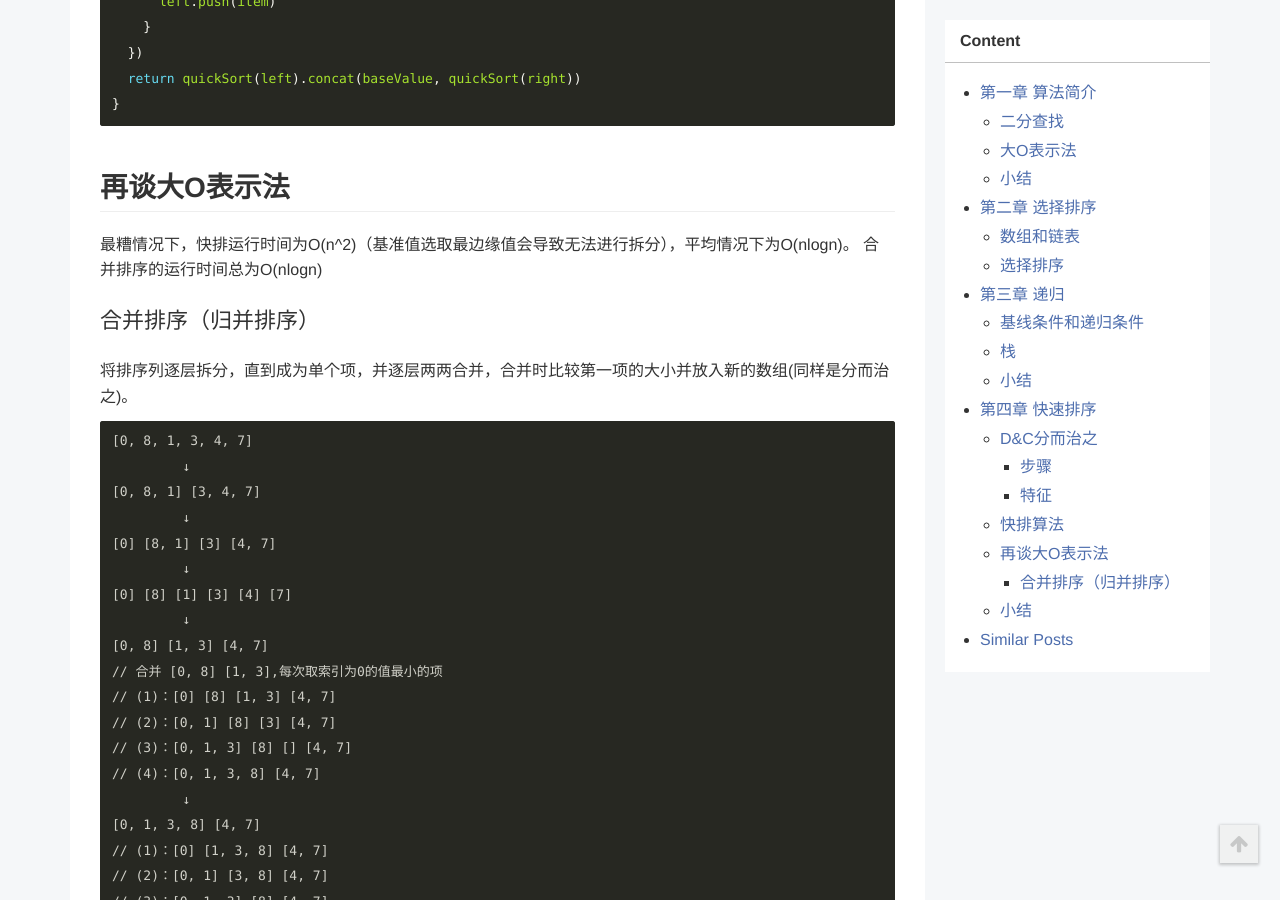
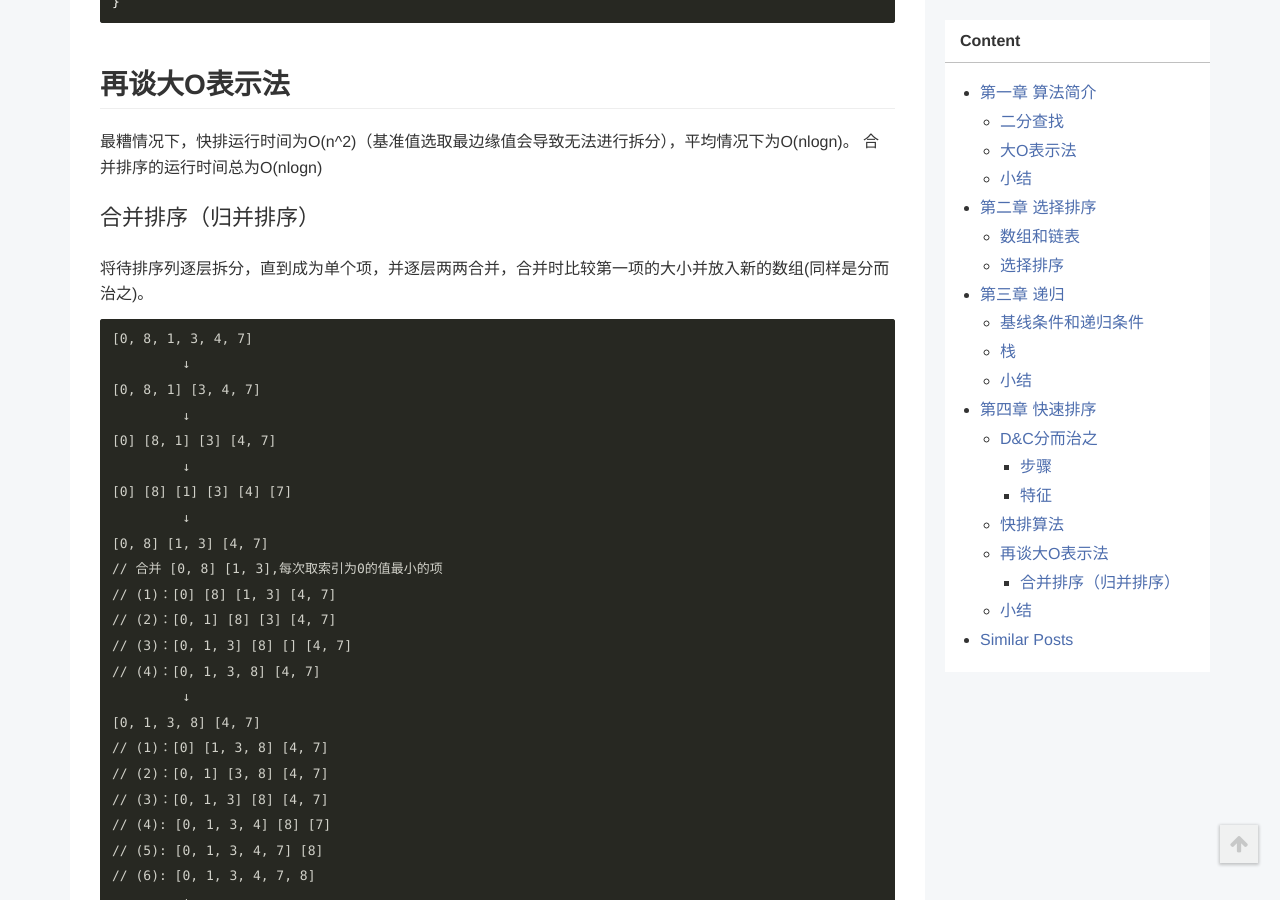
Before and after one commit to toBeTheLight/toBeTheLight.github.io, a Jekyll site: the page built from _posts/2017-11-20-算法图解1 大O表示法 递归与D&C.md, in a window 1280 px wide and 900 px high, scrolled down 3906 px. Built offline with Jekyll 4.4.1, drawn with Linux system fonts in a browser that asks for light colours; a style sheet for code colours, icons or effects is not loaded.

Commit message:
update：优化笔记

````diff
--- a/_posts/2017-11-20-算法图解1 大O表示法 递归与D&C.md
+++ b/_posts/2017-11-20-算法图解1 大O表示法 递归与D&C.md
@@ -44,7 +44,7 @@
 
 |大O|算法|别称|备注|
 |:--:|:--:|:---:|:---:|
-|O(logn)|二分查找|对数时间|:---:|每一步都除以2，所以是对数|
+|O(logn)|二分查找|对数时间|每一步都除以2，所以是对数|
 |O(n)|简单查找|线性时间|从头数到尾，所以等于项数n|
 |O(n*logn)|快速排序||拆logn次，每次比较n回|
 |O(n^2)|选择排序||比较次数为(n-1)+...+1为(n^2)/2，省略常数1/2为n^2|
@@ -144,7 +144,7 @@
 
 #### 合并排序（归并排序）
 
-将排序列逐层拆分，直到成为单个项，并逐层两两合并，合并时比较第一项的大小并放入新的数组(同样是分而治之)。
+将待排序列逐层拆分，直到成为单个项，并逐层两两合并，合并时比较第一项的大小并放入新的数组(同样是分而治之)。
 ```
 [0, 8, 1, 3, 4, 7]
          ↓
````
